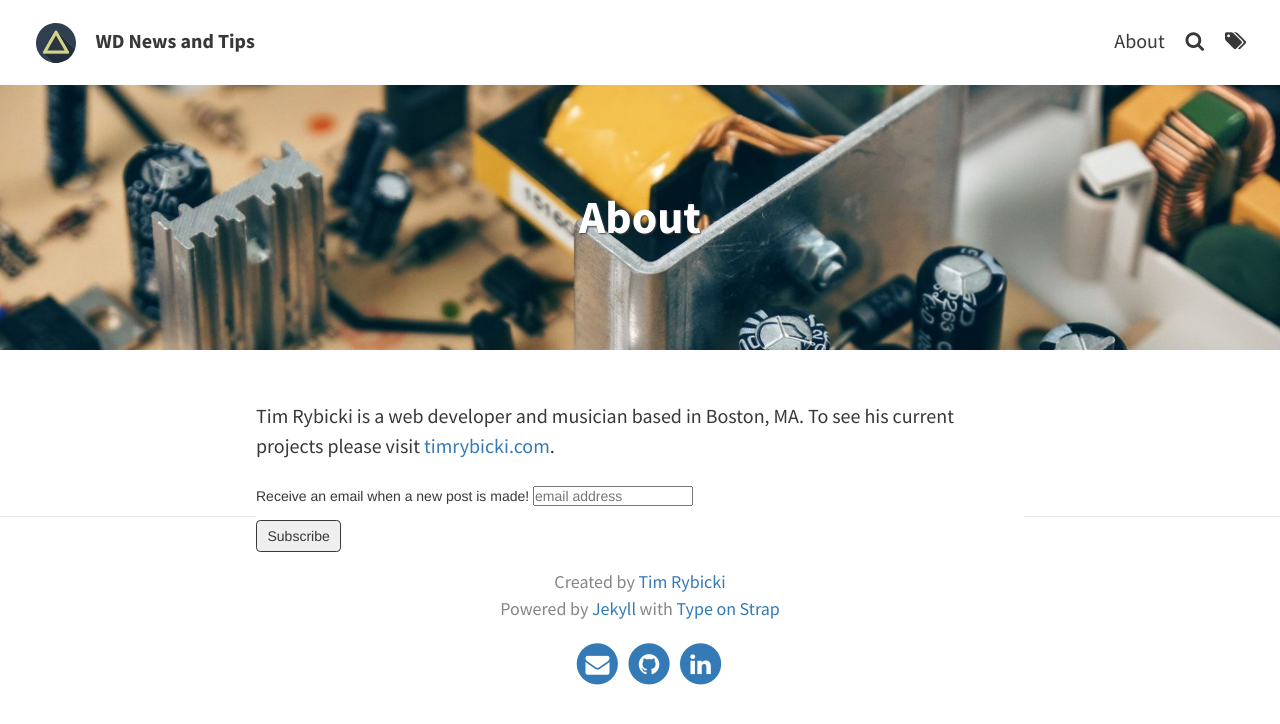
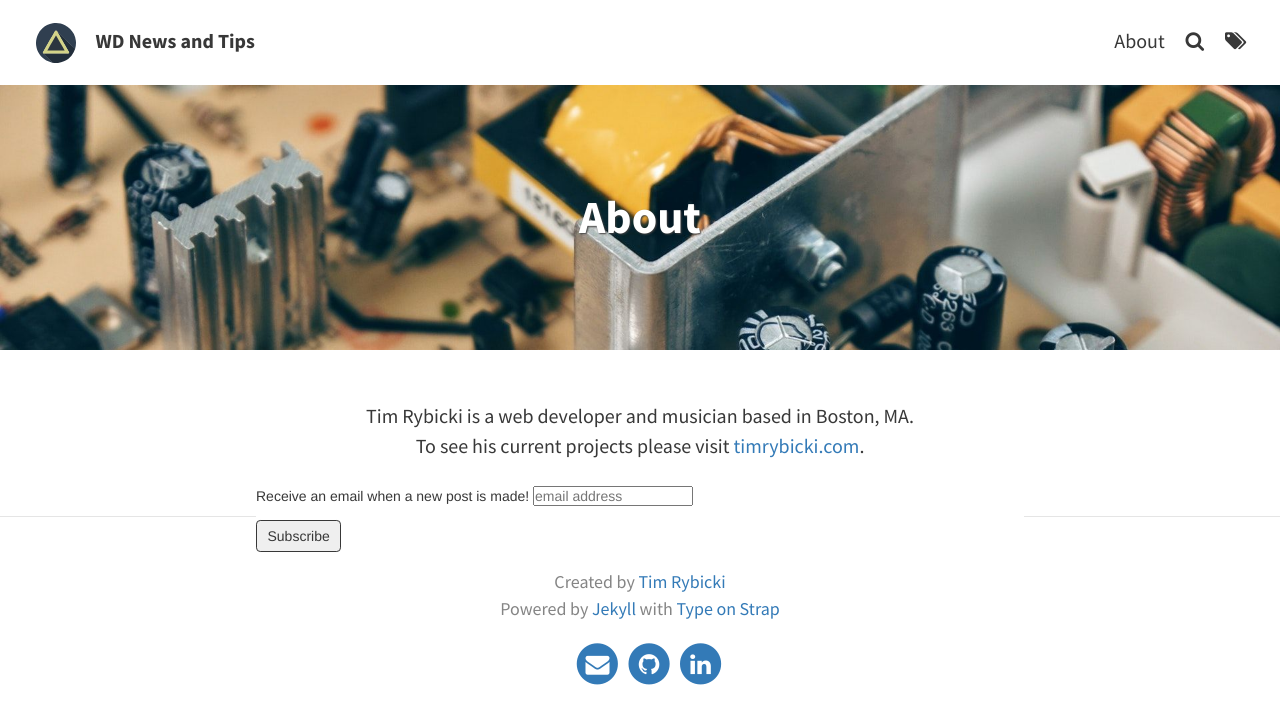
Before and after one commit to celtic426/blog, a Jekyll site: the page built from pages/about.md, in a window 1280 px wide. Shown: the top 724 px of the page. Built offline with Jekyll 4.4.1, drawn with Linux system fonts in a browser that asks for light colours; comment, search, counter and statistics services are not loaded.

Commit message:
Add centering to text in About page

```diff
--- a/pages/about.md
+++ b/pages/about.md
@@ -6,6 +6,11 @@ feature-img: "assets/img/pexels/circuit.jpeg"
 tags: [About, Archive]
 ---
 
-Tim Rybicki is a web developer and musician based in Boston, MA. To see his current projects please visit <a href="https://timrybicki.com/" target="_blank">timrybicki.com</a>.
+<!-- Tim Rybicki is a web developer and musician based in Boston, MA. To see his current projects please visit <a href="https://timrybicki.com/" target="_blank">timrybicki.com</a>. -->
+
+<p style="text-align: center">
+Tim Rybicki is a web developer and musician based in Boston, MA. <br>
+To see his current projects please visit <a href="https://timrybicki.com/" target="_blank">timrybicki.com</a>.
+</p>
 
 {% include subscription-form.html %}
```
